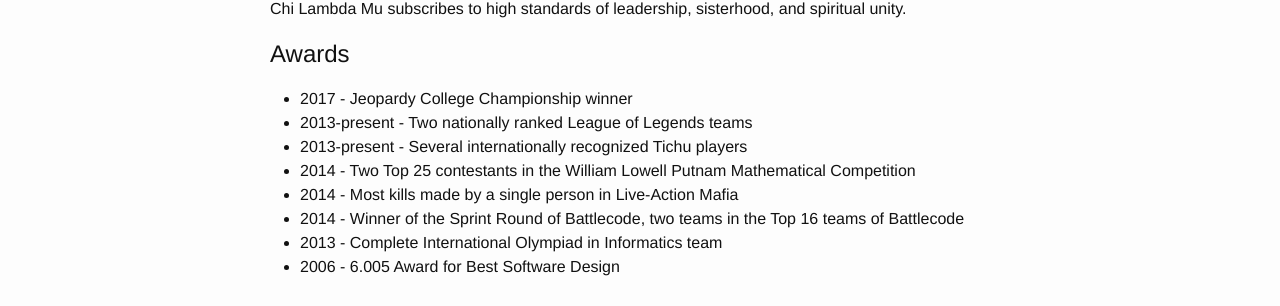
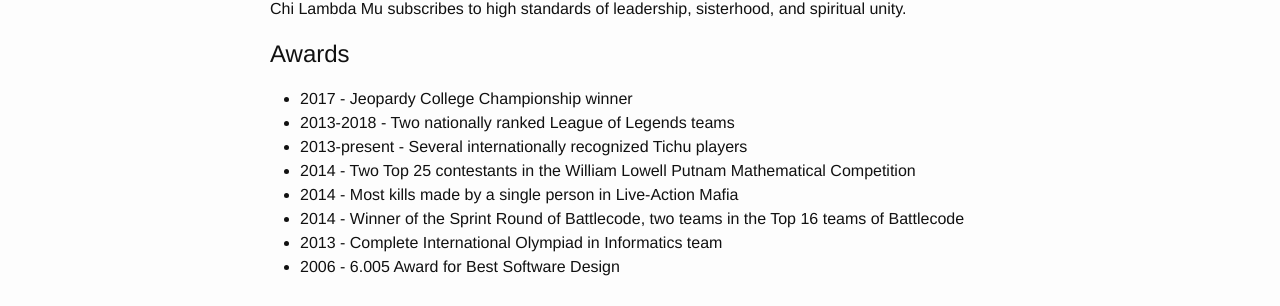
Before and after one commit to clam420/clam420.github.io, a Jekyll site: the page built from about.md, in a window 1280 px wide. Shown: the part 341-647 px from the top of the page. Built offline with Jekyll 4.4.1, drawn with Linux system fonts in a browser that asks for light colours.

Commit message:
Update about.md

```diff
--- a/about.md
+++ b/about.md
@@ -14,7 +14,7 @@
 =======
 
 * 2017 - Jeopardy College Championship winner
-* 2013-present - Two nationally ranked League of Legends teams
+* 2013-2018 - Two nationally ranked League of Legends teams
 * 2013-present - Several internationally recognized Tichu players
 * 2014 - Two Top 25 contestants in the William Lowell Putnam Mathematical Competition
 * 2014 - Most kills made by a single person in Live-Action Mafia
```
